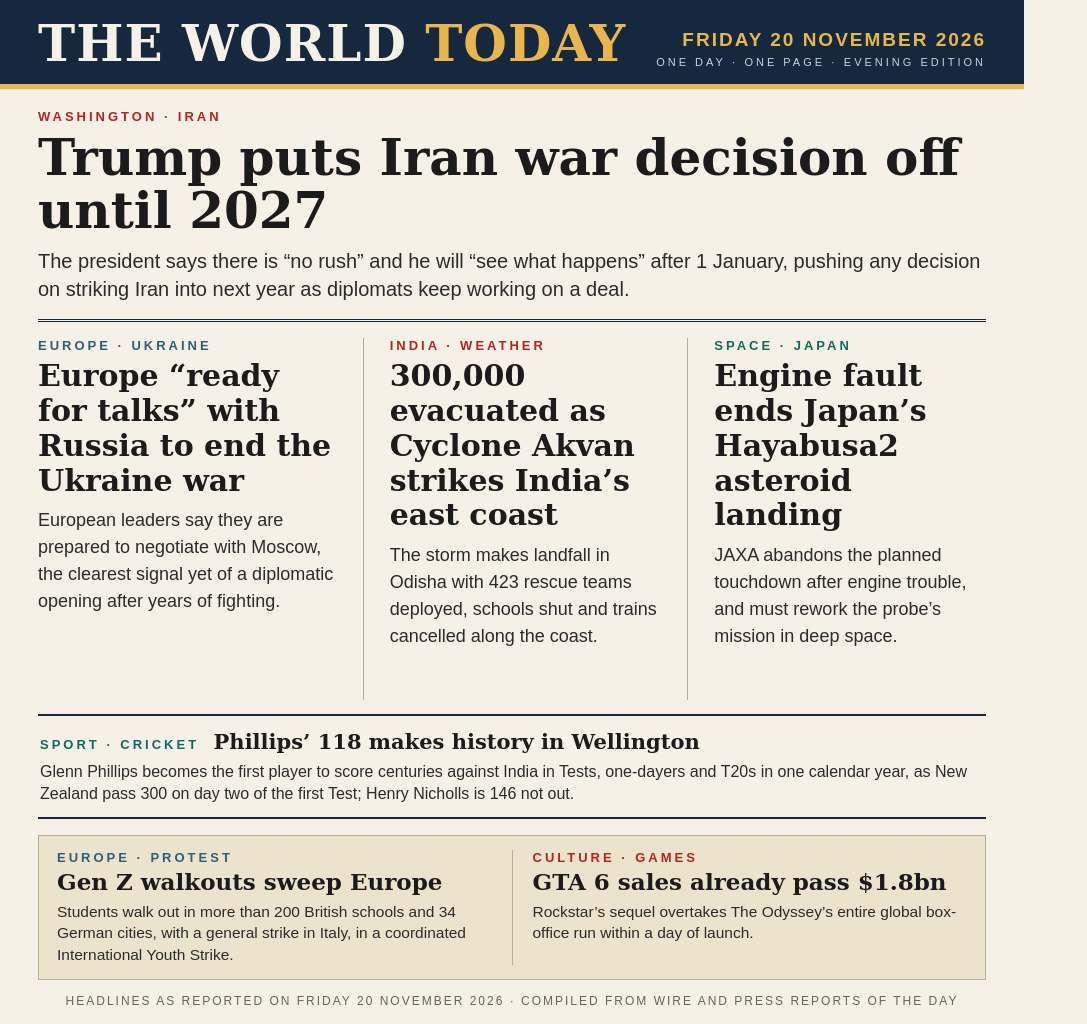
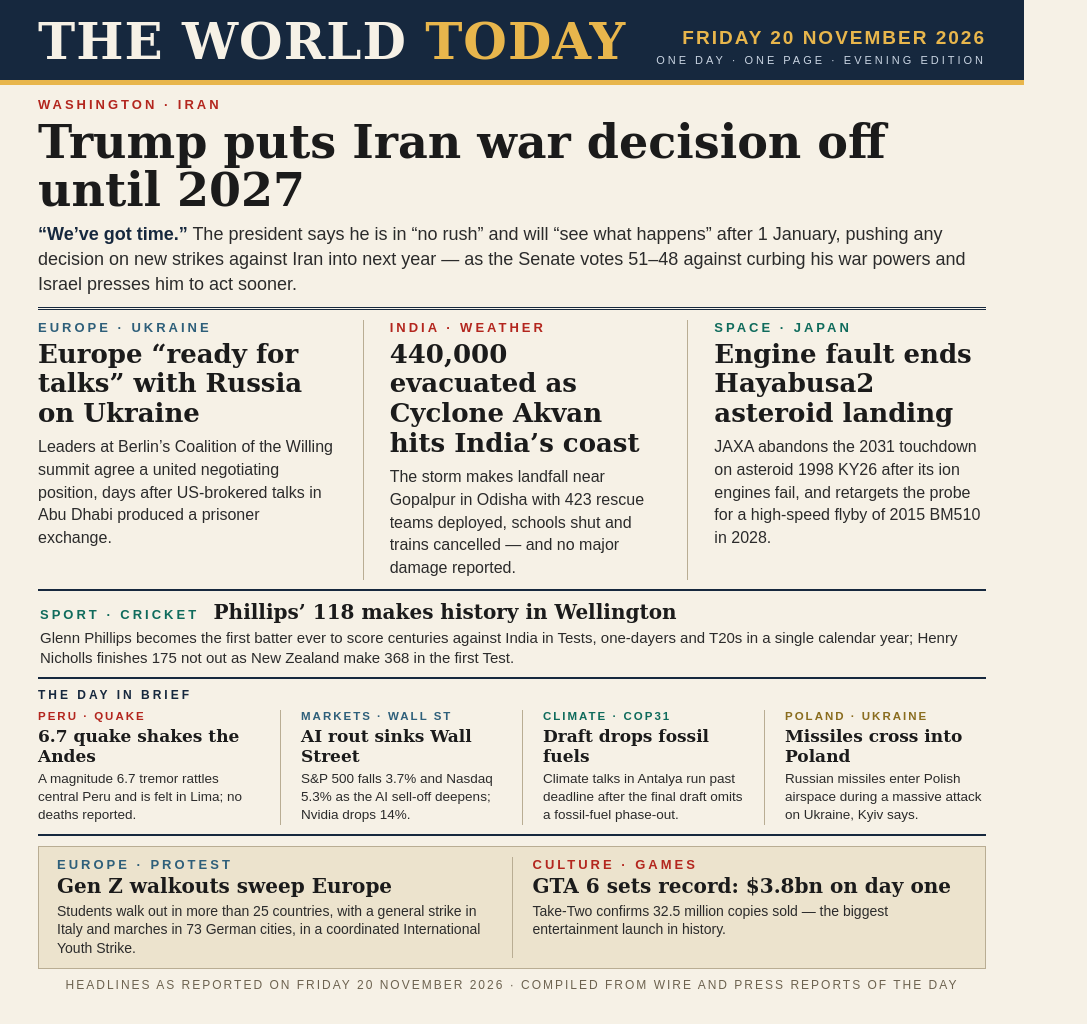
Before and after one commit to anisakansa/news-image-20261120, a website: page poster.html in a window 1280 px wide. Shown: the whole page, without its empty margins (0-1087 px from the left). Drawn offline with Linux system fonts and the light colour scheme.

Commit message:
Round 2: richer front page — Senate vote on Iran lead, Abu Dhabi swap, 440k Akvan evacuees, new Day in Brief row (Peru quake, Wall St AI rout, COP31, Poland missiles), official GTA 6 $3.8bn

```diff
--- a/poster.html
+++ b/poster.html
@@ -16,7 +16,7 @@
   .masthead {
     background: #16283e; color: #f6f1e6;
     display: flex; justify-content: space-between; align-items: flex-end;
-    padding: 20px 38px 16px;
+    padding: 18px 38px 14px;
   }
   .masthead .title {
     font-family: "DejaVu Serif", Georgia, serif;
@@ -28,57 +28,74 @@
   .masthead .datebox .ed { font-size: 11px; letter-spacing: 3px; margin-top: 5px; color: #c9d4e2; }
   .goldrule { height: 5px; background: #e8b64c; }
 
-  .body { padding: 20px 38px 0; display: flex; flex-direction: column; flex: 1; }
+  .body { padding: 12px 38px 0; display: flex; flex-direction: column; flex: 1; }
 
   /* ---- lead story, full width ---- */
-  .lead { padding-bottom: 16px; border-bottom: 3px double #16283e; }
+  .lead { padding-bottom: 10px; border-bottom: 3px double #16283e; }
   .kicker {
     font-size: 13px; font-weight: bold; letter-spacing: 3px; color: #b3261e;
   }
   .kicker.blue { color: #2e5f7a; }
   .kicker.teal { color: #0f6b5c; }
+  .kicker.gold { color: #8a6d1f; }
   .lead h1 {
     font-family: "DejaVu Serif", Georgia, serif;
-    font-size: 50px; line-height: 1.06; margin-top: 7px;
+    font-size: 46px; line-height: 1.05; margin-top: 6px;
   }
-  .lead p { font-size: 20px; line-height: 1.42; margin-top: 10px; color: #2b2b2b; }
+  .lead p { font-size: 18px; line-height: 1.38; margin-top: 8px; color: #2b2b2b; }
+  .lead p .stand { font-weight: bold; color: #16283e; }
 
   /* ---- three-column grid ---- */
   .trio {
     display: grid; grid-template-columns: 1fr 1fr 1fr; gap: 0 26px;
-    padding: 16px 0 14px; border-bottom: 2px solid #16283e; flex: 1;
+    padding: 10px 0 9px; border-bottom: 2px solid #16283e;
   }
   .trio article + article { border-left: 1px solid #b9ad93; padding-left: 26px; }
   .trio h2 {
     font-family: "DejaVu Serif", Georgia, serif;
-    font-size: 30px; line-height: 1.16; margin-top: 6px;
+    font-size: 26px; line-height: 1.15; margin-top: 5px;
   }
-  .trio p { font-size: 18px; line-height: 1.5; margin-top: 9px; color: #2b2b2b; }
+  .trio p { font-size: 16px; line-height: 1.42; margin-top: 7px; color: #2b2b2b; }
 
-  /* ---- sport brief, one line of the day's play ---- */
-  .briefs { padding: 13px 2px 12px; border-bottom: 2px solid #16283e; }
+  /* ---- sport brief ---- */
+  .briefs { padding: 9px 2px 8px; border-bottom: 2px solid #16283e; }
   .briefs .kicker { display: inline; }
   .briefs h3 {
     display: inline; font-family: "DejaVu Serif", Georgia, serif;
-    font-size: 21px; line-height: 1.2; margin-left: 10px;
+    font-size: 20px; line-height: 1.2; margin-left: 10px;
   }
-  .briefs p { font-size: 16px; line-height: 1.4; margin-top: 6px; color: #2b2b2b; }
+  .briefs p { font-size: 15px; line-height: 1.36; margin-top: 4px; color: #2b2b2b; }
+
+  /* ---- the day in brief: four compact items ---- */
+  .daybrief { padding: 9px 0 9px; border-bottom: 2px solid #16283e; }
+  .daybrief .dbhead {
+    font-size: 12px; font-weight: bold; letter-spacing: 3px; color: #16283e;
+    margin-bottom: 8px;
+  }
+  .dbgrid { display: grid; grid-template-columns: 1fr 1fr 1fr 1fr; gap: 0 20px; }
+  .dbgrid article + article { border-left: 1px solid #b9ad93; padding-left: 20px; }
+  .dbgrid .kicker { font-size: 11.5px; letter-spacing: 2px; }
+  .dbgrid h4 {
+    font-family: "DejaVu Serif", Georgia, serif;
+    font-size: 17px; line-height: 1.18; margin-top: 4px;
+  }
+  .dbgrid p { font-size: 13.5px; line-height: 1.36; margin-top: 4px; color: #2b2b2b; }
 
   /* ---- lower band: two short items in a tinted box ---- */
   .band {
     background: #ece3cd; border: 1px solid #b9ad93;
-    display: flex; margin-top: 16px; padding: 14px 18px;
+    display: flex; margin-top: 10px; padding: 10px 18px;
   }
   .band article { flex: 1; }
   .band article + article { border-left: 1px solid #b9ad93; padding-left: 20px; margin-left: 20px; }
   .band h3 {
     font-family: "DejaVu Serif", Georgia, serif;
-    font-size: 23px; line-height: 1.15; margin-top: 4px;
+    font-size: 20px; line-height: 1.15; margin-top: 3px;
   }
-  .band p { font-size: 15.5px; line-height: 1.38; margin-top: 5px; color: #2b2b2b; }
+  .band p { font-size: 14px; line-height: 1.34; margin-top: 4px; color: #2b2b2b; }
 
   .foot {
-    margin-top: 14px; padding-bottom: 16px;
+    margin-top: 9px; padding-bottom: 12px;
     font-size: 12px; letter-spacing: 2px; color: #6d6350; text-align: center;
   }
 </style>
@@ -98,43 +115,69 @@
     <section class="lead">
       <div class="kicker">WASHINGTON &middot; IRAN</div>
       <h1>Trump puts Iran war decision off until 2027</h1>
-      <p>The president says there is &ldquo;no rush&rdquo; and he will &ldquo;see what happens&rdquo; after 1 January, pushing any decision on striking Iran into next year as diplomats keep working on a deal.</p>
+      <p><span class="stand">&ldquo;We&rsquo;ve got time.&rdquo;</span> The president says he is in &ldquo;no rush&rdquo; and will &ldquo;see what happens&rdquo; after 1 January, pushing any decision on new strikes against Iran into next year &mdash; as the Senate votes 51&ndash;48 against curbing his war powers and Israel presses him to act sooner.</p>
     </section>
 
     <div class="trio">
       <article>
         <div class="kicker blue">EUROPE &middot; UKRAINE</div>
-        <h2>Europe &ldquo;ready for talks&rdquo; with Russia to end the Ukraine war</h2>
-        <p>European leaders say they are prepared to negotiate with Moscow, the clearest signal yet of a diplomatic opening after years of fighting.</p>
+        <h2>Europe &ldquo;ready for talks&rdquo; with Russia on Ukraine</h2>
+        <p>Leaders at Berlin&rsquo;s Coalition of the Willing summit agree a united negotiating position, days after US-brokered talks in Abu Dhabi produced a prisoner exchange.</p>
       </article>
       <article>
         <div class="kicker">INDIA &middot; WEATHER</div>
-        <h2>300,000 evacuated as Cyclone Akvan strikes India&rsquo;s east coast</h2>
-        <p>The storm makes landfall in Odisha with 423 rescue teams deployed, schools shut and trains cancelled along the coast.</p>
+        <h2>440,000 evacuated as Cyclone Akvan hits India&rsquo;s coast</h2>
+        <p>The storm makes landfall near Gopalpur in Odisha with 423 rescue teams deployed, schools shut and trains cancelled &mdash; and no major damage reported.</p>
       </article>
       <article>
         <div class="kicker teal">SPACE &middot; JAPAN</div>
-        <h2>Engine fault ends Japan&rsquo;s Hayabusa2 asteroid landing</h2>
-        <p>JAXA abandons the planned touchdown after engine trouble, and must rework the probe&rsquo;s mission in deep space.</p>
+        <h2>Engine fault ends Hayabusa2 asteroid landing</h2>
+        <p>JAXA abandons the 2031 touchdown on asteroid 1998 KY26 after its ion engines fail, and retargets the probe for a high-speed flyby of 2015 BM510 in 2028.</p>
       </article>
     </div>
 
     <div class="briefs">
       <div class="kicker teal">SPORT &middot; CRICKET</div>
       <h3>Phillips&rsquo; 118 makes history in Wellington</h3>
-      <p>Glenn Phillips becomes the first player to score centuries against India in Tests, one-dayers and T20s in one calendar year, as New Zealand pass 300 on day two of the first Test; Henry Nicholls is 146 not out.</p>
+      <p>Glenn Phillips becomes the first batter ever to score centuries against India in Tests, one-dayers and T20s in a single calendar year; Henry Nicholls finishes 175 not out as New Zealand make 368 in the first Test.</p>
+    </div>
+
+    <div class="daybrief">
+      <div class="dbhead">THE DAY IN BRIEF</div>
+      <div class="dbgrid">
+        <article>
+          <div class="kicker">PERU &middot; QUAKE</div>
+          <h4>6.7 quake shakes the Andes</h4>
+          <p>A magnitude 6.7 tremor rattles central Peru and is felt in Lima; no deaths reported.</p>
+        </article>
+        <article>
+          <div class="kicker blue">MARKETS &middot; WALL ST</div>
+          <h4>AI rout sinks Wall Street</h4>
+          <p>S&amp;P 500 falls 3.7% and Nasdaq 5.3% as the AI sell-off deepens; Nvidia drops 14%.</p>
+        </article>
+        <article>
+          <div class="kicker teal">CLIMATE &middot; COP31</div>
+          <h4>Draft drops fossil fuels</h4>
+          <p>Climate talks in Antalya run past deadline after the final draft omits a fossil-fuel phase-out.</p>
+        </article>
+        <article>
+          <div class="kicker gold">POLAND &middot; UKRAINE</div>
+          <h4>Missiles cross into Poland</h4>
+          <p>Russian missiles enter Polish airspace during a massive attack on Ukraine, Kyiv says.</p>
+        </article>
+      </div>
     </div>
 
     <div class="band">
       <article>
         <div class="kicker blue">EUROPE &middot; PROTEST</div>
         <h3>Gen Z walkouts sweep Europe</h3>
-        <p>Students walk out in more than 200 British schools and 34 German cities, with a general strike in Italy, in a coordinated International Youth Strike.</p>
+        <p>Students walk out in more than 25 countries, with a general strike in Italy and marches in 73 German cities, in a coordinated International Youth Strike.</p>
       </article>
       <article>
         <div class="kicker">CULTURE &middot; GAMES</div>
-        <h3>GTA 6 sales already pass $1.8bn</h3>
-        <p>Rockstar&rsquo;s sequel overtakes The Odyssey&rsquo;s entire global box-office run within a day of launch.</p>
+        <h3>GTA 6 sets record: $3.8bn on day one</h3>
+        <p>Take-Two confirms 32.5 million copies sold &mdash; the biggest entertainment launch in history.</p>
       </article>
     </div>
 
```
Also changed, not shown: main.ts (+12 -2 lines), entry.png.
